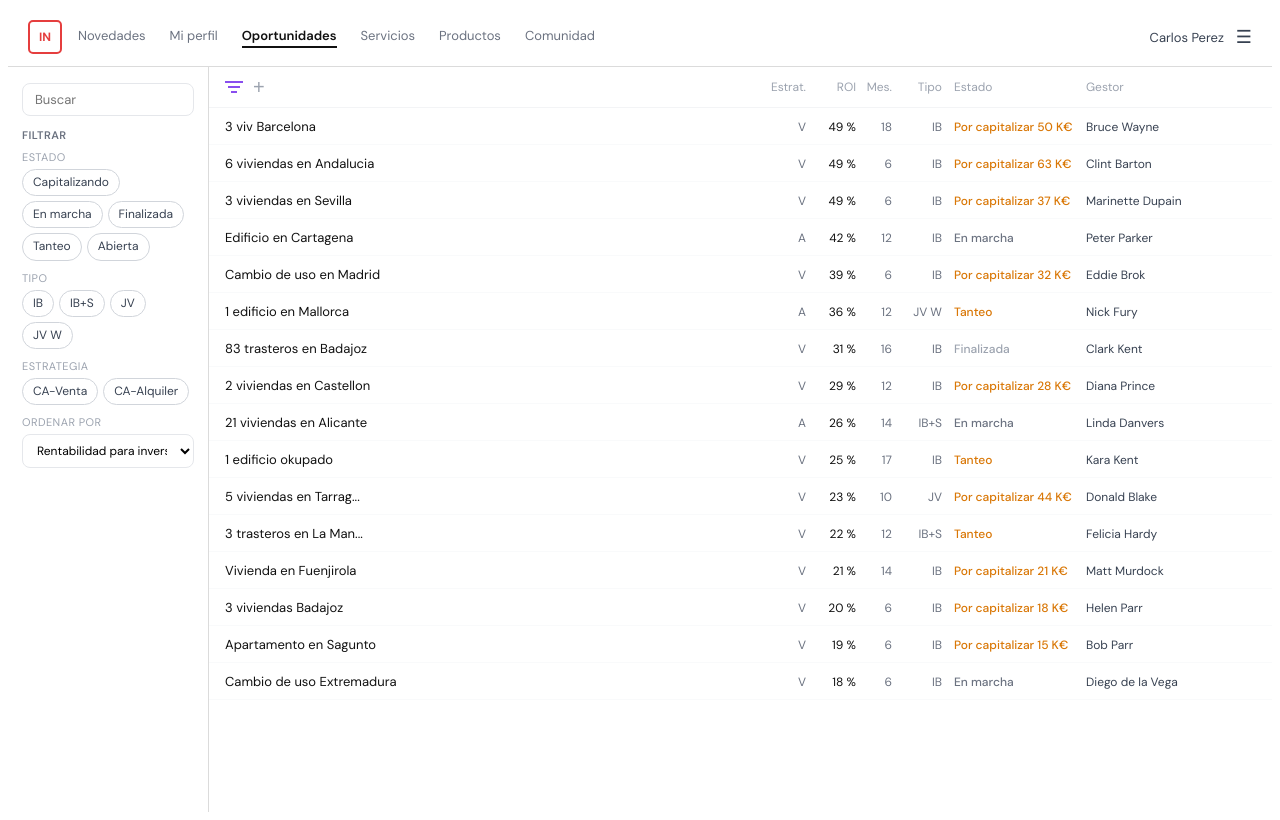
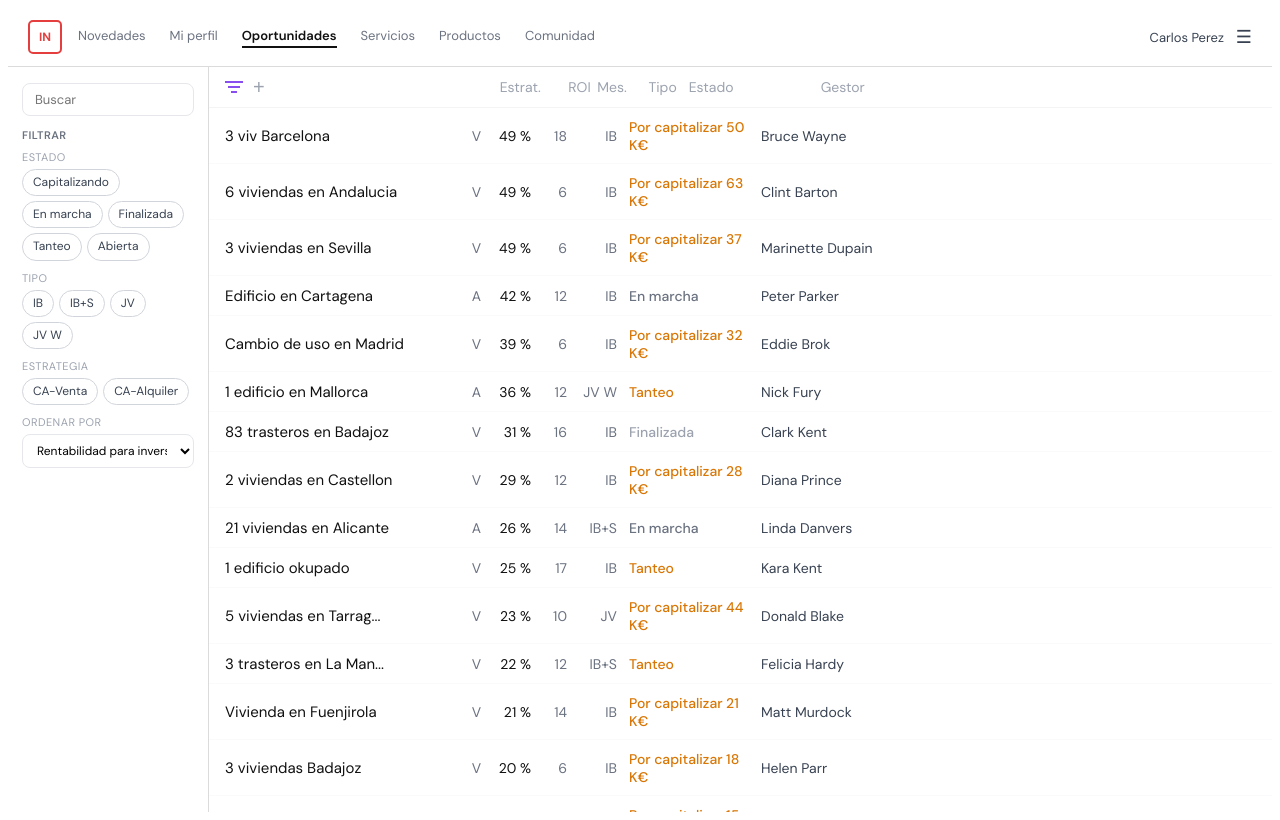
Before and after one commit to carlosperez-glitch/in-oportunidades, a React (Vite) app: page / in a window 1280 px wide. Built offline with nearby package versions, Linux system fonts and the light colour scheme.

Commit message:
style: col título ancho fijo 210px, Estrat pegada, fontSize 12→14

```diff
--- a/src/components/Lista.jsx
+++ b/src/components/Lista.jsx
@@ -41,10 +41,10 @@ export default function Lista({ filtradas, selected, setSelected, isDesktop, tot
 
         <button style={{ background: "none", border: "none", cursor: "pointer", color: "#9ca3af", fontSize: 20, lineHeight: 1, padding: 0 }}>+</button>
 
-        <div style={{ flex: 1 }} />
+        <div style={{ width: 210, flexShrink: 0 }} />
 
         {/* Cabeceras */}
-        <div style={{ display: "flex", alignItems: "center", fontSize: 12, color: "#9ca3af" }}>
+        <div style={{ display: "flex", alignItems: "center", fontSize: 14, color: "#9ca3af" }}>
           <span style={{ width: 46, textAlign: "right" }}>Estrat.</span>
           <span style={{ width: 50, textAlign: "right" }}>ROI</span>
           <span style={{ width: 36, textAlign: "right" }}>Mes.</span>
@@ -70,23 +70,23 @@ export default function Lista({ filtradas, selected, setSelected, isDesktop, tot
               transition: "background 0.1s",
             }}
           >
-            <div style={{ flex: 1, minWidth: 0 }}>
-              <div style={{ fontSize: 13, fontWeight: 400, color: "#111", whiteSpace: "nowrap", overflow: "hidden", textOverflow: "ellipsis" }}>
+            <div style={{ width: 210, flexShrink: 0 }}>
+              <div style={{ fontSize: 15, fontWeight: 400, color: "#111", whiteSpace: "nowrap" }}>
                 {op.titulo}
               </div>
             </div>
             <div style={{ display: "flex", alignItems: "center", flexShrink: 0 }}>
-              <span style={{ width: 46, textAlign: "right", fontSize: 12, color: "#6b7280" }}>{op.estrategia}</span>
-              <span style={{ width: 50, textAlign: "right", fontSize: 12, fontWeight: 400, color: "#111" }}>{op.roi} %</span>
-              <span style={{ width: 36, textAlign: "right", fontSize: 12, color: "#6b7280" }}>{op.meses}</span>
-              <span style={{ width: 50, textAlign: "right", fontSize: 12, color: "#6b7280" }}>{op.tipo}</span>
+              <span style={{ width: 46, textAlign: "right", fontSize: 14, color: "#6b7280" }}>{op.estrategia}</span>
+              <span style={{ width: 50, textAlign: "right", fontSize: 14, fontWeight: 400, color: "#111" }}>{op.roi} %</span>
+              <span style={{ width: 36, textAlign: "right", fontSize: 14, color: "#6b7280" }}>{op.meses}</span>
+              <span style={{ width: 50, textAlign: "right", fontSize: 14, color: "#6b7280" }}>{op.tipo}</span>
               {isDesktop && (
-                <span style={{ width: 120, paddingLeft: 12, fontSize: 12, color: estadoColor[op.estado] || "#374151", fontWeight: 500 }}>
+                <span style={{ width: 120, paddingLeft: 12, fontSize: 14, color: estadoColor[op.estado] || "#374151", fontWeight: 500 }}>
                   {op.porCapitalizar ? "Por capitalizar " + op.porCapitalizar + " K€" : op.estado}
                 </span>
               )}
               {isDesktop && (
-                <span style={{ width: 170, paddingLeft: 12, fontSize: 12, color: "#374151", whiteSpace: "nowrap", overflow: "hidden", textOverflow: "ellipsis" }}>
+                <span style={{ width: 170, paddingLeft: 12, fontSize: 14, color: "#374151", whiteSpace: "nowrap", overflow: "hidden", textOverflow: "ellipsis" }}>
                   {op.gestor}
                 </span>
               )}
```
